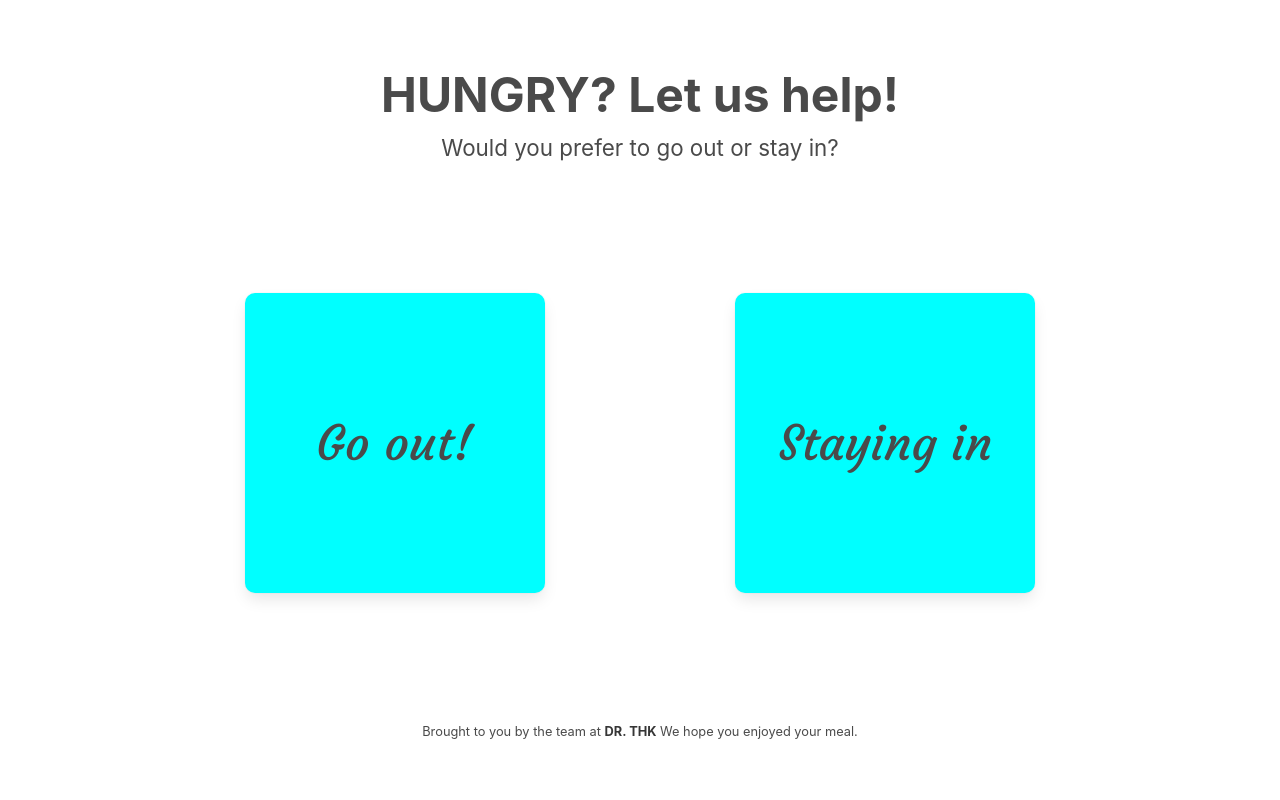
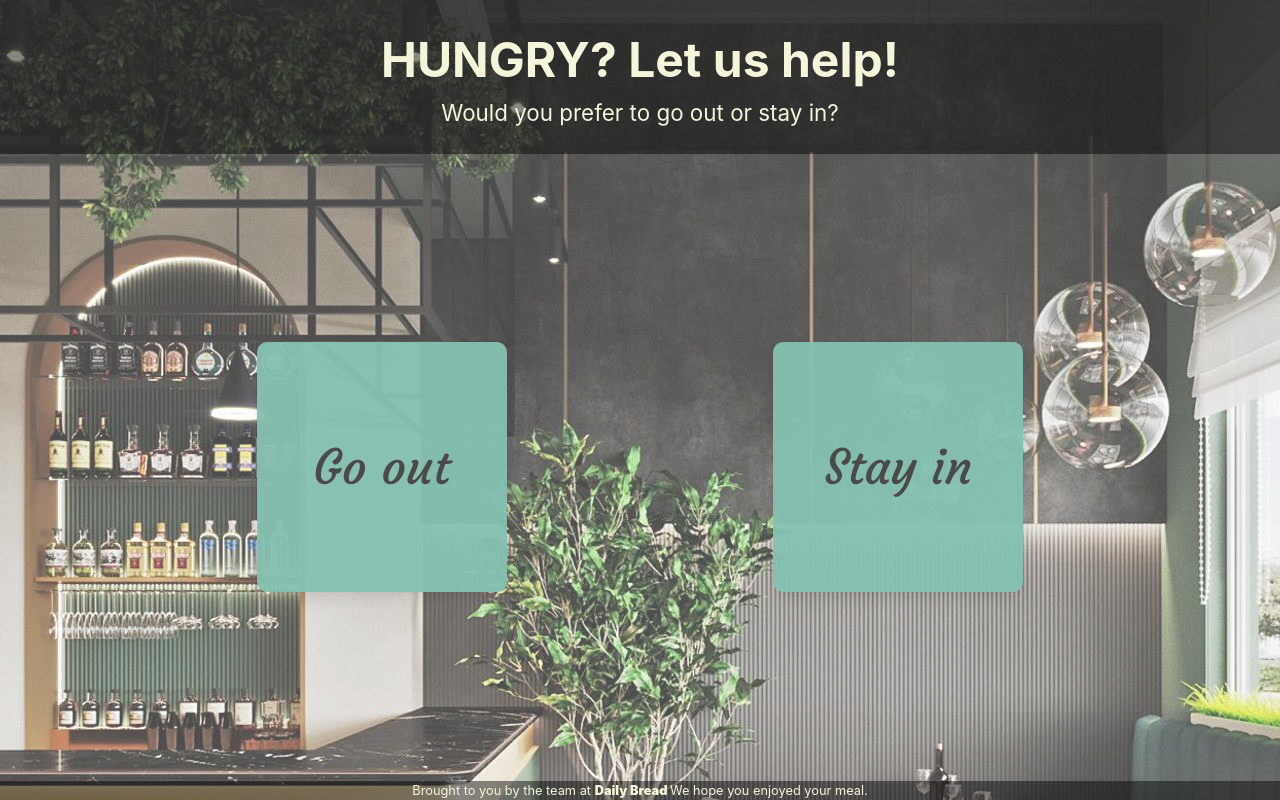
Before and after one commit to RuxinQu/wei-full, a plain HTML site: page index.html in a window 1280 px wide. Drawn offline with nearby package versions, Linux system fonts and the light colour scheme.

Commit message:
fix main page button bug/ change bg style

```diff
--- a/assets/css/style.css
+++ b/assets/css/style.css
@@ -1,33 +1,86 @@
-html{
+:root {
+    --bg-header-footer: rgba(0, 0, 0, 0.459);
+    --font-color: #f5f5dc;
+    --bg-card:hsla(165, 33%, 64%, 0.95);
+}
+
+html {
     font-size: 16px;
 }
 
-h2{
+.main-page-body::before {
+    content: " ";
+    background-image: url('../images/bg-main-page.jpg');
+    background-size: cover;
+    position: absolute;
+    top: 0;
+    bottom: 0;
+    left: 0;
+    right: 0;
+    opacity: 0.7;
+}
+
+h2 {
     font-size: 3rem;
     font-family: 'Courgette', sans-serif;
 }
 
-p{
+h4 {
+    font-size: 1.4rem;
+}
+
+p {
     font-size: 0.8rem;
 }
 
-.container{
+.main-container {
     height: 100vh;
+    position: relative;
+
 }
 
-header p {
-    font-size: 1.4rem;
+header {
+    color: var(--font-color);
+    padding: 1.5rem;
+    background-color: var(--bg-header-footer);
 }
 
-.card{
-    width: 300px;
-    height: 300px;
+.card {
+    width: 250px;
+    height: 250px;
     border-radius: 10px;
-    background-color: aqua;
+    background-color:var(--bg-card);
     margin: 10px;
 }
 
-.card:hover{
+.card:hover {
     cursor: pointer;
     transform: scale(1.02);
 }
+
+/* ----------------footer area---------------- */
+.main-page-footer {
+    color: var(--font-color);
+    background-color: var(--bg-header-footer);
+}
+
+.main-page-footer span {
+    font-weight: 1000;
+}
+
+.main-page-footer a{
+    color: var(--font-color);
+}
+.main-page-footer a:hover{
+    color: var(--bg-card);
+}
+@media only screen and (max-width: 900px) {
+    .card {
+        width: 200px;
+        height: 200px;
+    }
+
+    h2 {
+        font-size: 1.5rem;
+    }
+}
--- a/index.html
+++ b/index.html
@@ -13,32 +13,33 @@
     <link rel="stylesheet" href="./assets/css/style.css">
 </head>
 
-<body>
-    <div class="container is-flex is-flex-direction-column is-justify-content-space-around is-align-content-center">
+<body class="main-page-body ">
+    <div
+        class="main-container is-flex is-flex-direction-column is-justify-content-space-between is-align-content-center">
         <!-- Bulma uses most things as a class and in the html as opposed to a css style sheet, fyi -->
 
         <!------------------- header area --------------------->
         <header>
             <h1 class="is-size-1 has-text-centered has-text-weight-bold">HUNGRY? Let us help!</h1>
-            <p class="has-text-centered"> Would you prefer to go out or stay in?</p>
+            <h4 class="has-text-centered"> Would you prefer to go out or stay in?</p>
         </header>
 
         <!---------------- main section cards container ---------------->
         <main>
-            <div class="card-container">
-                <div class="is-flex is-justify-content-space-evenly is-flex-wrap-wrap">
-                    <div class="card is-flex is-justify-content-center is-align-items-center" id="out">
-                        <h2>Go out! </h2>
-                    </div>
-                    <div class="card is-flex is-justify-content-center is-align-items-center" id="in">
-                        <h2>Staying in</h2>
-                    </div>
+
+            <div class="card-container is-flex is-justify-content-space-evenly is-flex-wrap-wrap">
+                <div class="card is-flex is-justify-content-center is-align-items-center" id="out">
+                    <h2>Go out </h2>
+                </div>
+                <div class="card is-flex is-justify-content-center is-align-items-center" id="in">
+                    <h2>Stay in</h2>
                 </div>
             </div>
+
         </main>
 
-        <footer class="has-text-centered">
-            <p>Brought to you by the team at <strong>DR. THK</strong> We hope you enjoyed your meal.</p>
+        <footer class="has-text-centered main-page-footer">
+            <p>Brought to you by the team at <span>Daily Bread </span> We hope you enjoyed your meal.</p>
         </footer>
     </div>
     <script src="./assets/js/script.js"></script>
```
Also changed, not shown: assets/images/bg-main-page.jpg (added).
